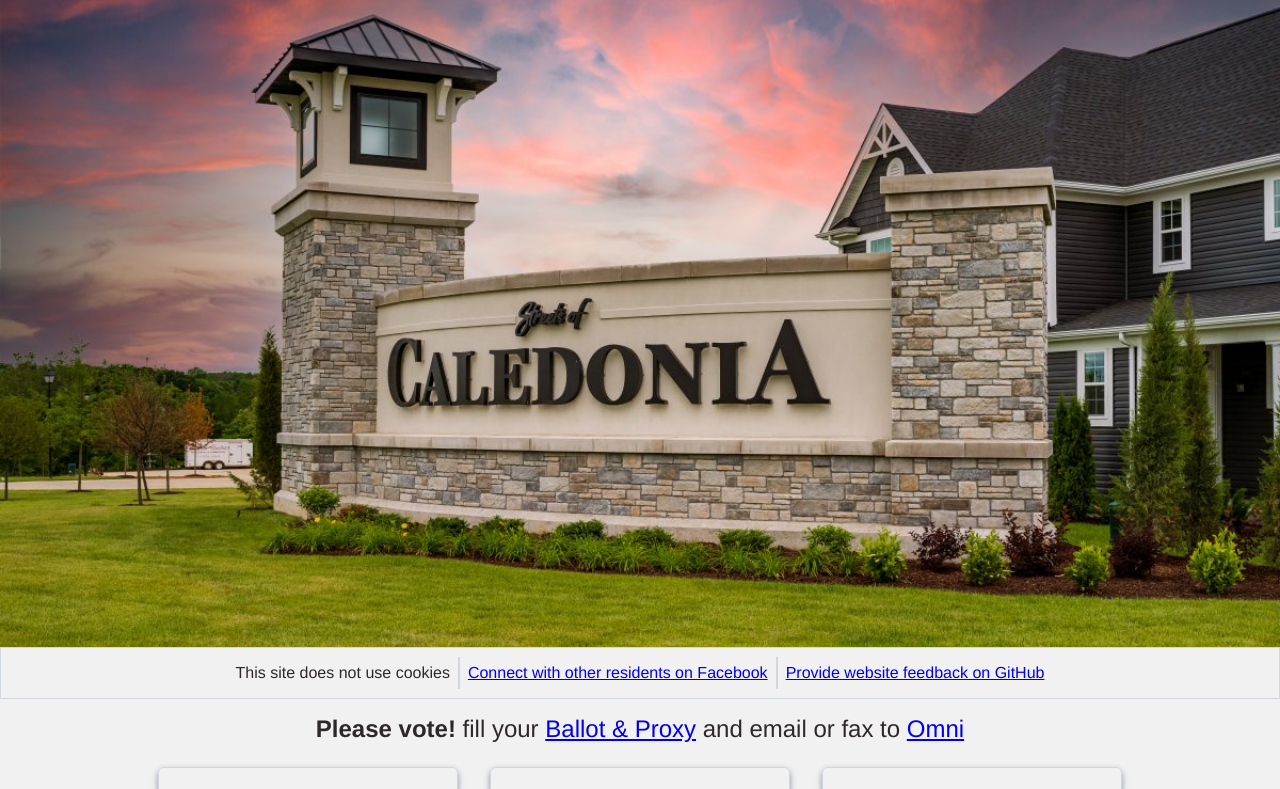
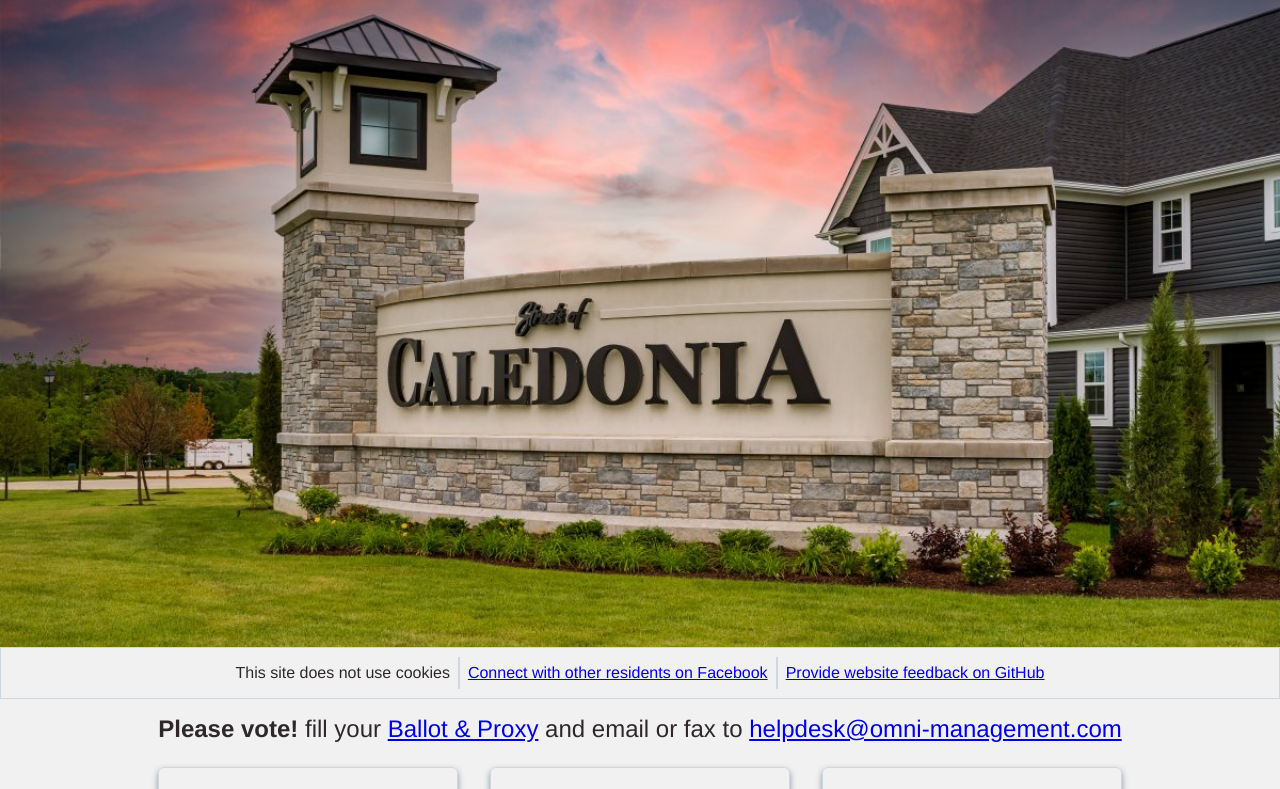
Before and after one commit to Sammons/streets-of-caledonia-info, a Gatsby site: page / in a window 1280 px wide. Shown: the part 101-890 px from the top of the page. Built offline with nearby package versions, Linux system fonts and the light colour scheme; Gatsby itself is replaced by a stand-in of ours.

Commit message:
fix: omni link about ballot and proxy

```diff
--- a/src/pages/index.tsx
+++ b/src/pages/index.tsx
@@ -131,7 +131,7 @@ const LandingPage: React.FC<PageProps> = () => {
       <h2 color={Colors.DarkerGrey} style={{ fontStyle: 'italic', marginTop: Spacing.S2 }}>{'Site under construction, links may not work'}</h2>
     </BelowHeaderCardContainer> */}
     <BelowHeaderCardContainer>
-      <h2><b>Please vote!</b> fill your <a href="BallotAndProxy.pdf">Ballot & Proxy</a> and email or fax to <a href="helpdesk@omni-management.com">Omni</a></h2>
+      <h2><b>Please vote!</b> fill your <a href="BallotAndProxy.pdf">Ballot & Proxy</a> and email or fax to <a href="mailto:helpdesk@omni-management.com">helpdesk@omni-management.com</a></h2>
     </BelowHeaderCardContainer>
     <BelowHeaderSection />
     <BelowHeaderCardContainer>
```
